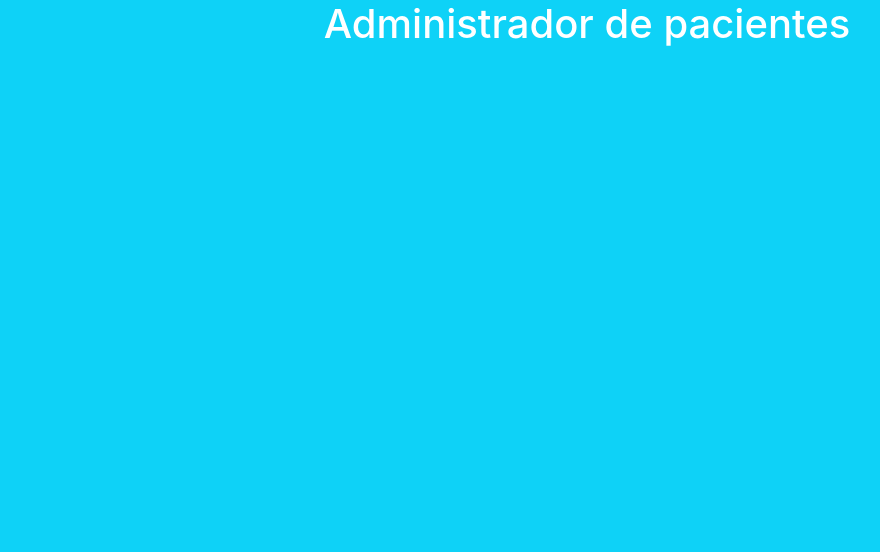
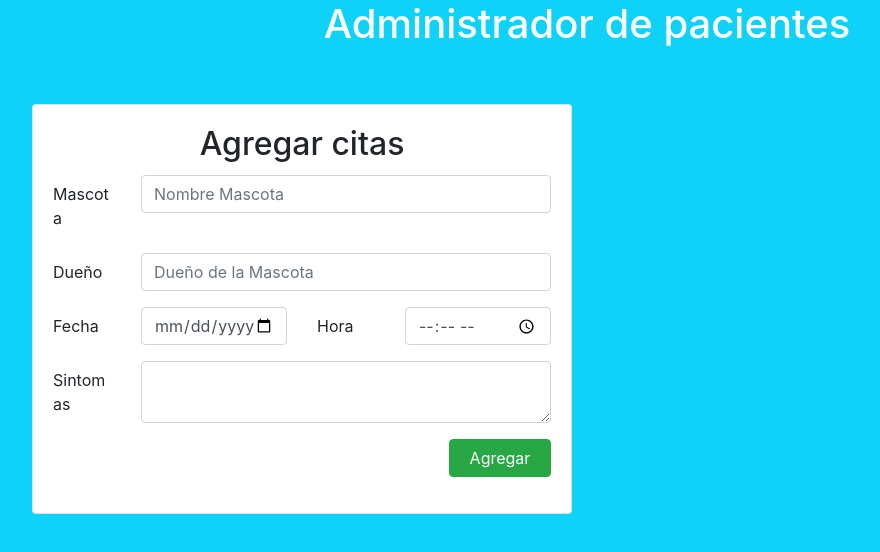
Before and after one commit to JessicaMelero/CitasVeterinario, a React (Create React App) app: page / in a window 1280 px wide. Shown: the top 552 px of the page, without its empty margins (53-933 px from the left). Built offline with nearby package versions, Linux system fonts and the light colour scheme.

Commit message:
Componente AgregarCita

```diff
--- a/src/App.js
+++ b/src/App.js
@@ -1,5 +1,6 @@
 import React, { Component } from 'react';
 import Header from './componentes/Header';
+import AgregarCita from './componentes/AgregarCita';
 import './App.css';
 
 class App extends Component {
@@ -9,6 +10,11 @@
         <Header
           titulo={'Administrador de pacientes'}
         />
+        <div className="row">
+          <div className="col-md-6">
+            <AgregarCita/>
+          </div>
+        </div>
       </div>
     );
   }
--- /dev/null
+++ b/src/componentes/AgregarCita.js
@@ -0,0 +1,52 @@
+import React, { Component } from 'react';
+
+class AgregarCita extends Component{
+    state = { }
+    render(){
+        return(
+            <div className="card mt-5">
+                <div className="card-body">
+                    <h2 className="card-title text-center">Agregar citas</h2>
+                    <form >
+                        <div className="form-group row">
+                            <label className="col-sm-4 col-lg-2 col-form-label">Mascota</label>
+                            <div className="col-sm-8 col-lg-10">
+                                <input type="text" className="form-control" placeholder="Nombre Mascota" />
+                            </div>
+                        </div>
+                        <div className="form-group row">
+                            <label className="col-sm-4 col-lg-2 col-form-label">Dueño</label>
+                            <div className="col-sm-8 col-lg-10">
+                                <input type="text" className="form-control"  placeholder="Dueño de la Mascota" />
+                            </div>
+                        </div>
+                        <div className="form-group row">
+                            <label className="col-sm-4 col-lg-2 col-form-label">Fecha</label>
+                            <div className="col-sm-8 col-lg-4  mb-4 mb-lg-0">
+                                <input type="date" className="form-control" />
+                            </div>
+
+                            <label className="col-sm-4 col-lg-2 col-form-label">Hora</label>
+                            <div className="col-sm-8 col-lg-4">
+                                <input type="time" className="form-control" />
+                            </div>
+                        </div>
+                        <div className="form-group row">
+                            <label className="col-sm-4 col-lg-2 col-form-label">Sintomas</label>
+                            <div className="col-sm-8 col-lg-10">
+                                <textarea  className="form-control"></textarea>
+                            </div>
+                        </div>
+                        <div className="form-group row justify-content-end">
+                            <div className="col-sm-3">
+                                <button type="submit" className="btn btn-success w-100">Agregar</button>
+                            </div>
+                        </div>
+                    </form>
+                </div>
+            </div>
+        );
+    }
+}
+
+export default AgregarCita;
```
